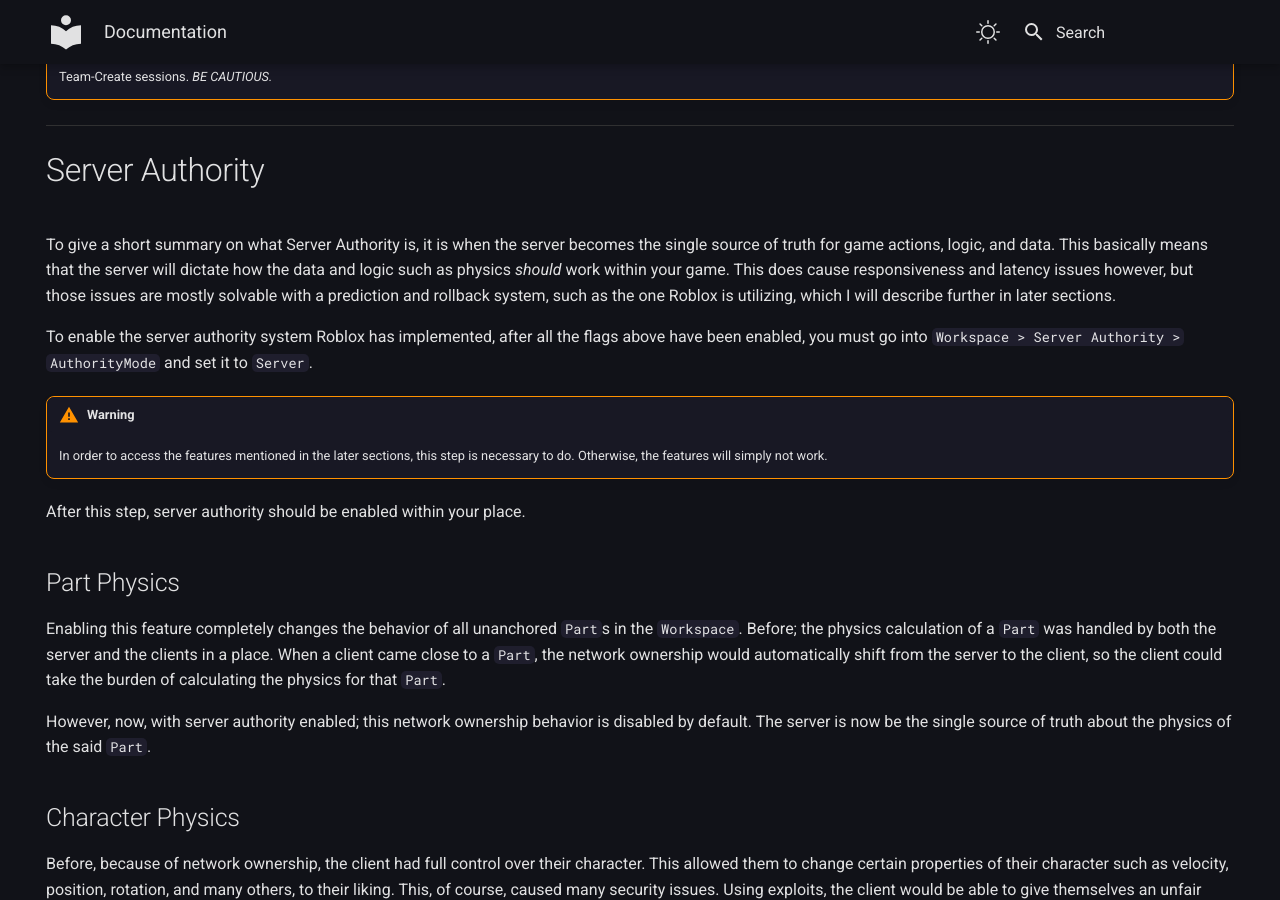
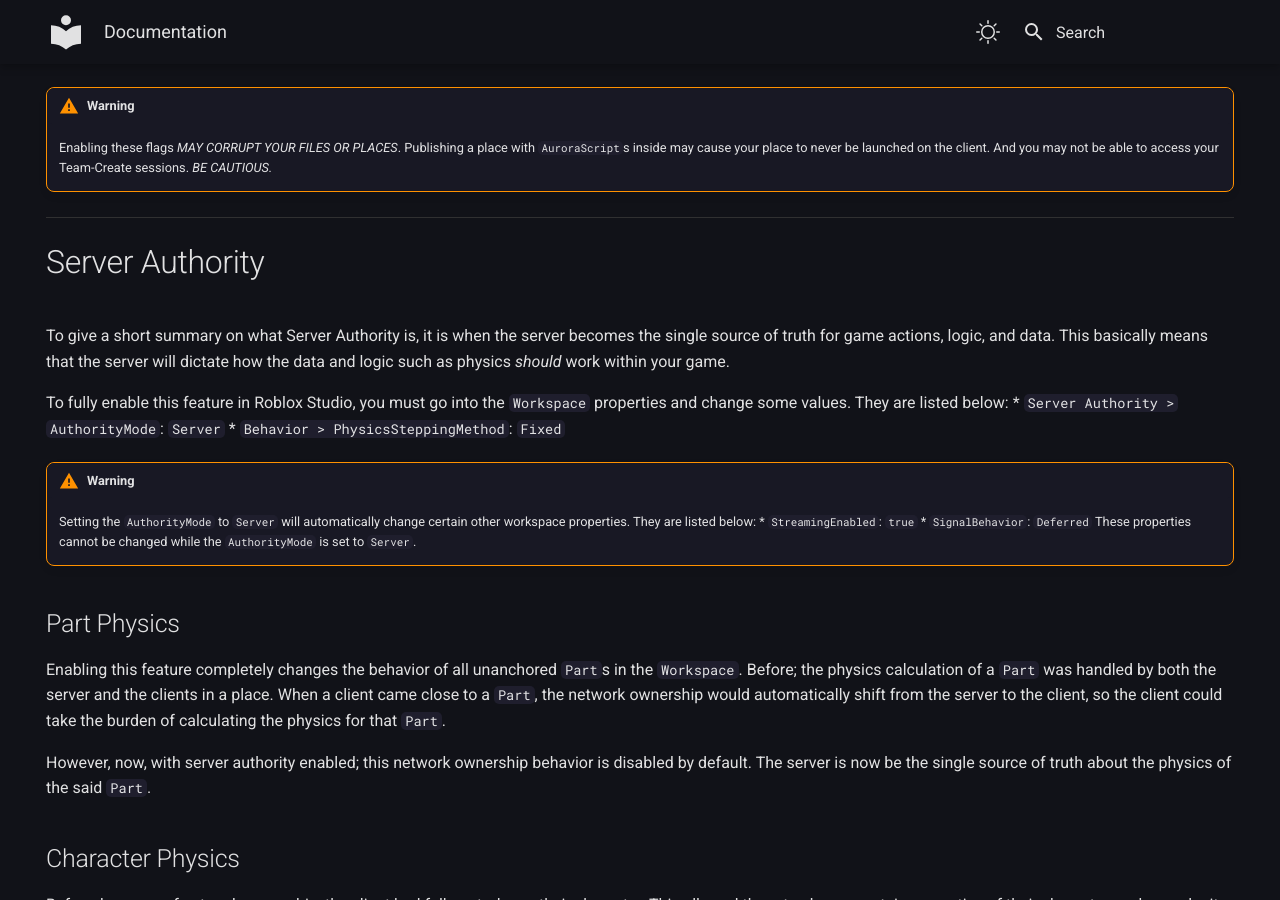
Before and after one commit to TenebrisNoctua/ServerAuthority, an MkDocs documentation site: the page built from docs/index.md, in a window 1280 px wide and 900 px high, scrolled down 1485 px. Built offline with MkDocs 1.6.1 and Material for MkDocs 9.7.7, drawn with Linux system fonts in a browser that asks for light colours; some of the changed text lies outside the part shown.

Commit message:
Update the Documentation.

```diff
--- a/docs/index.md
+++ b/docs/index.md
@@ -27,9 +27,15 @@
         <h3 class="api-summary-section-h3" style="padding-top: 4px;"><a href="#aurorascript">AuroraScript</a></h3>
         <div class="api-summary-section-list">
             <ul style="list-style-type: none;">
-                <li><a href="#methods">Methods</a></li>
+                <li><a href="#methods-1">Methods</a></li>
                 <li><a href="#behavior">Behavior</a></li>
                 <li><a href="#aurorascriptobject">AuroraScriptObject</a></li>
+            </ul>
+        </div>
+        <h3 class="api-summary-section-h3" style="padding-top: 4px;"><a href="#aurorascriptservice">AuroraScriptService</a></h3>
+        <div class="api-summary-section-list">
+            <ul style="list-style-type: none;">
+                <li><a href="#methods-3">Methods</a></li>
             </ul>
         </div>
         <h3 class="api-summary-section-h3" style="padding-top: 4px;"><a href="#credits">Credits</a></h3>
@@ -70,17 +76,17 @@
 
 # Server Authority
 
-To give a short summary on what Server Authority is, it is when the server becomes the single source of truth for game actions, logic, and data.
-This basically means that the server will dictate how the data and logic such as physics *should* work within your game.
-This does cause responsiveness and latency issues however, but those issues are mostly solvable with a prediction and rollback system, such as the one Roblox is utilizing, which I will describe further in later sections.
+To give a short summary on what Server Authority is, it is when the server becomes the single source of truth for game actions, logic, and data. This basically means that the server will dictate how the data and logic such as physics *should* work within your game.
 
-To enable the server authority system Roblox has implemented, after all the flags above have been enabled, you must go into
-`Workspace > Server Authority > AuthorityMode` and set it to `Server`.
+To fully enable this feature in Roblox Studio, you must go into the `Workspace` properties and change some values. They are listed below:
+* `Server Authority > AuthorityMode`: `Server`
+* `Behavior > PhysicsSteppingMethod`: `Fixed`
 
 !!! warning
-    In order to access the features mentioned in the later sections, this step is necessary to do. Otherwise, the features will simply not work.
-
-After this step, server authority should be enabled within your place.
+    Setting the `AuthorityMode` to `Server` will automatically change certain other workspace properties. They are listed below:
+    * `StreamingEnabled`: `true`
+    * `SignalBehavior`: `Deferred`
+    These properties cannot be changed while the `AuthorityMode` is set to `Server`.
 
 ## Part Physics
 
@@ -204,7 +210,7 @@
 ## Events
 
 !!! warning
-    Attempting to connect to these events outside of the Behavior of an `AuroraScript` will error.
+    Attempting to connect to these events outside of a Behavior `AuroraScript` will error.
 
 ### `AuroraService.Step`
 
@@ -249,20 +255,20 @@
 
 ### `AuroraScript:AddTo(instance: Instance): ()`
 
-This method adds the Behavior of the `AuroraScript` to the specified `Instance`.
+This method binds the Behavior `AuroraScript` to the specified `Instance`.
 This then calls the (if defined) `.OnStart` method of the Behavior.
 
-Behaviors can also be added manually, without the need of this method.
+Behaviors can also be binded manually, without the need of this method.
 With the Server Authority feature enabled, the Properties widget gain a new section for every `Instance`, called: "Behaviors".
-Clicking the "+" button on this section will allow you to find and add any Behavior on an `Instance`.
+Clicking the "+" button on this section will allow you to find and bind any Behavior on an `Instance`.
 
 ### `AuroraScript:RemoveFrom(instance: Instance): ()`
 
-This method removes the Behavior of the `AuroraScript` from the specified `Instance`.
+This method removes the Behavior `AuroraScript` from the specified `Instance`.
 
 ### `AuroraScript:IsOnInstance(instance: Instance): ()`
 
-This method allows you to check if the Behavior of the `AuroraScript` is on the specified `Instance`.
+This method allows you to check if the Behavior `AuroraScript` is on the specified `Instance`.
 
 ### `AuroraScript:SignalFired(instance: Instance, topic: string)`
 
@@ -274,7 +280,7 @@
 This Behavior allows you to connect to certain methods and events that allow you to (presumably) configure how the prediction on a certain `Instance` works.
 
 !!! info
-    You might've noticed that in the previous sections and descriptions, Behaviors are described as if they belong to or in an `AuroraScript`, this is kind of incorrect, as the term "Behavior" actually represents an `AuroraScript`. `AuroraScript`s do not have Behaviors, they are the Behaviors themselves. In certain places, for example the "Behaviors" section in the Properties window, this is more apparent.
+    The term "Behavior" actually represents an `AuroraScript`. `AuroraScript`s do not have Behaviors, they are the Behaviors themselves. In certain places, for example the "Behaviors" section in the Properties window, this is more apparent.
 
 !!! warning
     Every Behavior must be bound to an `Instance` for them to work.
@@ -446,7 +452,7 @@
 #### Sending and Recieving Messages
 
 Let's assume we have 2 `AuroraScript`s in the `workspace` called: "Test_1", and "Test_2".
-And let's also assume we have 2 `Part`s the Behavior of these `AuroraScript`s are bound to.
+And let's also assume we have 2 `Part`s these Behavior `AuroraScript`s are bound to.
 
 Our system would be like this:
 
@@ -523,6 +529,32 @@
 
 -----
 
+# AuroraScriptService
+
+This service is meant to manage and communicate with Behavior `AuroraScript`s. Unlike AuroraService however, it does not have special properties or events, just methods.
+
+## Methods
+
+### `AuroraScriptService:SendMessage(instance: Instance, behaviorName: string, functionName: string, ...: any): ()`
+
+This method works exactly the same as the [`AuroraScriptObject:SendMessage()`](#aurorascriptobjectsendmessageself-aurorascriptobject-boundinstance-instance-behaviorname-string-functionname-string-any---any), except it is used outside of Behaviors to send messages to Behaviors. The same rules apply.
+
+### `AuroraScriptService:getBehaviors(): {AuroraScript}`
+
+This method returns a table containing all of the Behaviors in the place.
+
+### `AuroraScriptService:getBehaviorsForInstance(instance: Instance): {AuroraScript}`
+
+This method returns a table containing all of the Behaviors bound to the specified `Instance`.
+
+### `AuroraScriptService:getInstancesForBehavior(behavior: AuroraScript): {Instance}`
+
+This method returns a table containing all of the `Instance`s that the specified Behavior is bound to.
+
+### `AuroraScriptService:GetLocalFrameId(): number`
+
+This method returns a number that presumably indicates the current frame of the world.
+
 # Closing Thoughts
 
 That's all! Hopefully I could explain these new features well. If you have any questions or things to share, please contact me through my Twitter.
```
Also changed, not shown: other parts of docs/index.md (+1 -1 lines).
